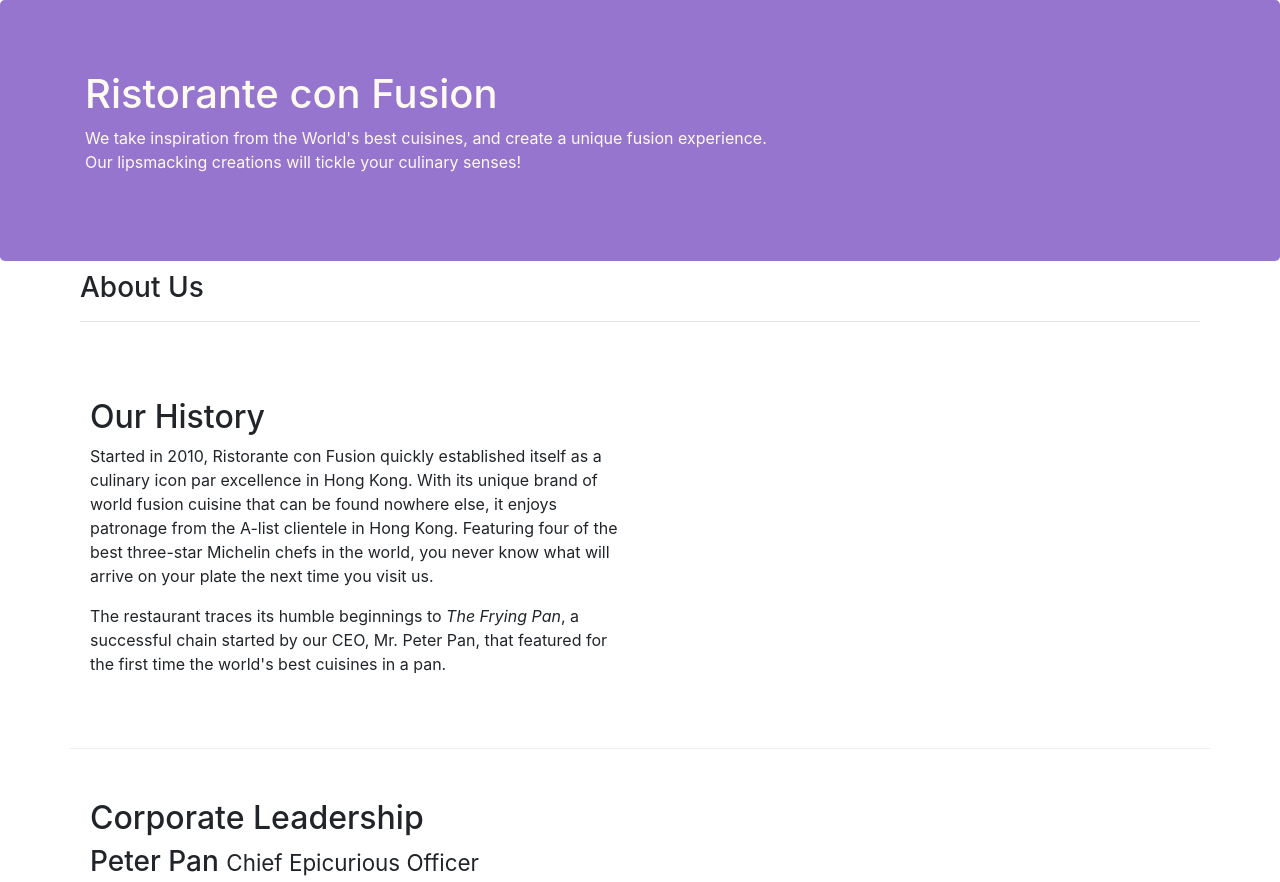
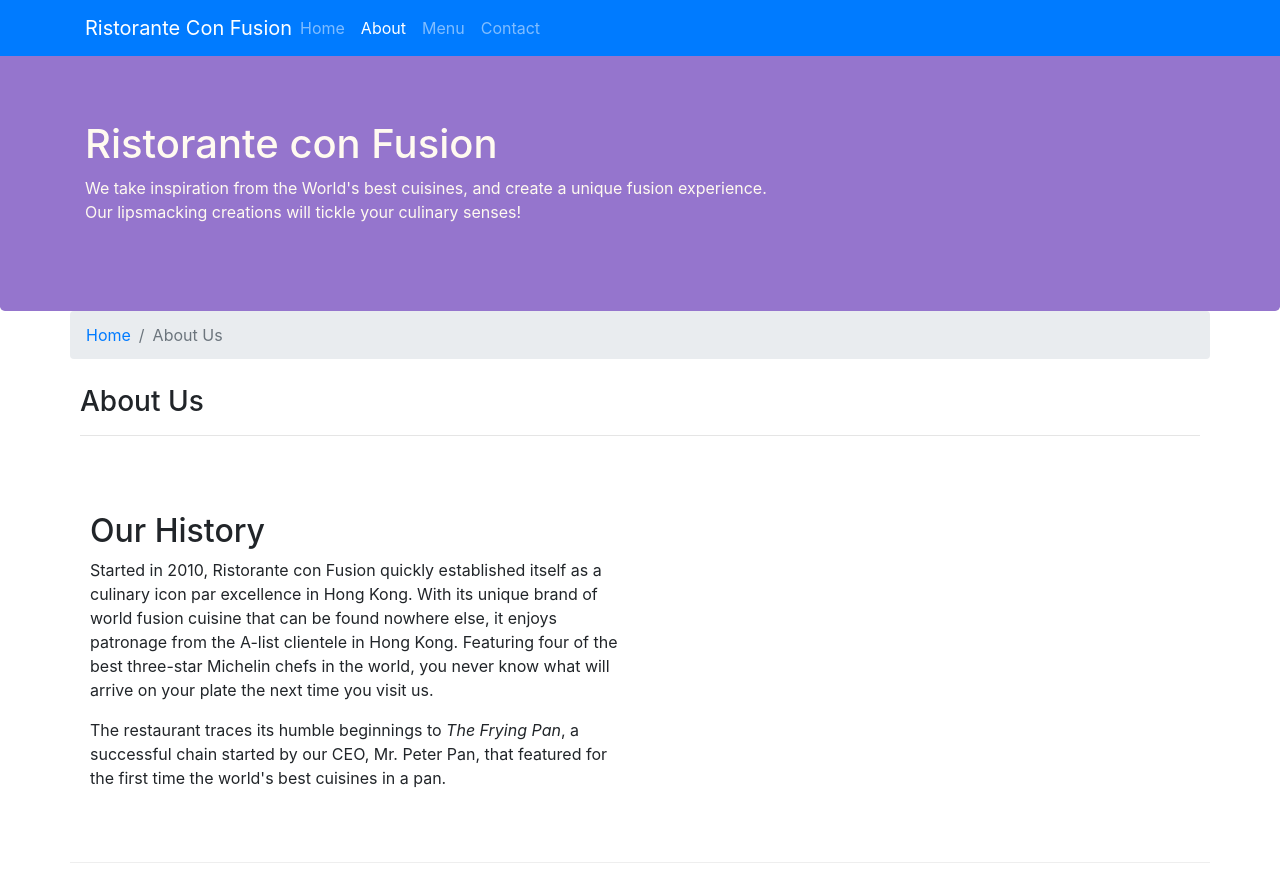
Before and after one commit to OfficialTee/conFusion, a website: page aboutus.html in a window 1280 px wide. Shown: the top 882 px of the page. Drawn offline with nearby package versions, Linux system fonts and the light colour scheme.

Commit message:
Navbar and Breadcrumbs

```diff
--- a/aboutus.html
+++ b/aboutus.html
@@ -18,6 +18,23 @@
 
 <body>
 
+    <nav class="navbar navbar-dark navbar-expand-sm bg-primary fixed-top">
+        <div class="container">
+            <button class="navbar-toggler" type="button" data-toggle="collapse" data-target="#Navbar">
+                <span class="navbar-toggler-icon"></span>
+            </button>
+            <a class="navbar-brand mr-auto" href="index.html">Ristorante Con Fusion</a>
+            <div class="collapse navbar-collapse" id="Navbar">
+                <ul class="navbar-nav mr-auto">
+                    <li class="nav-item"><a class="nav-link" href="index.html">Home</a></li>
+                    <li class="nav-item active"><a class="nav-link" href="#">About</a></li>
+                    <li class="nav-item"><a class="nav-link" href="#">Menu</a></li>
+                    <li class="nav-item"><a class="nav-link" href="#">Contact</a></li>
+                </ul>
+            </div>
+        </div>
+    </nav>
+
     <header class="jumbotron">
         <div class="container">
             <div class="row">
@@ -34,6 +51,10 @@
 
     <div class="container">
         <div class="row">
+            <ol class="col-12 breadcrumb">
+                <li class="breadcrumb-item"><a href="./index.html">Home</a></li>
+                <li class="breadcrumb-item active">About Us</li>
+            </ol>
             <div class="col-12 row-header">
                 <h3>About Us</h3>
                 <hr>
@@ -98,7 +119,7 @@
                 <div class="col-4 offset-1 col-sm-2">
                     <h5>Links</h5>
                     <ul class="list-unstyled">
-                        <li><a href="#">Home</a></li>
+                        <li><a href="index.html">Home</a></li>
                         <li><a href="#">About</a></li>
                         <li><a href="#">Menu</a></li>
                         <li><a href="#">Contact</a></li>
--- a/css/styles.css
+++ b/css/styles.css
@@ -38,3 +38,12 @@ address{
     margin:0px;
     color:#0f0f0f;
 }
+
+body{
+    padding: 50px 0px 0px 0px;
+    z-index: 0;
+}
+
+.navbar-dark {
+     background-color: #512DA8;
+}
```
Also changed, not shown: index.html (+18 -1 lines).
